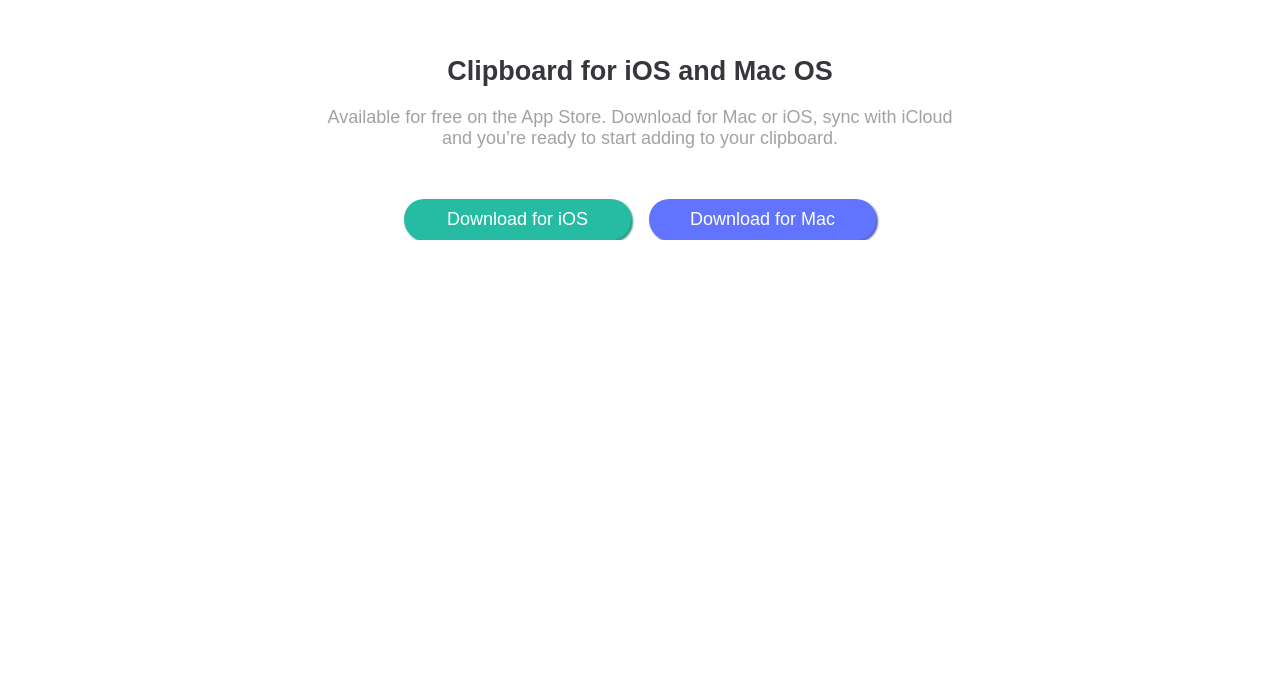
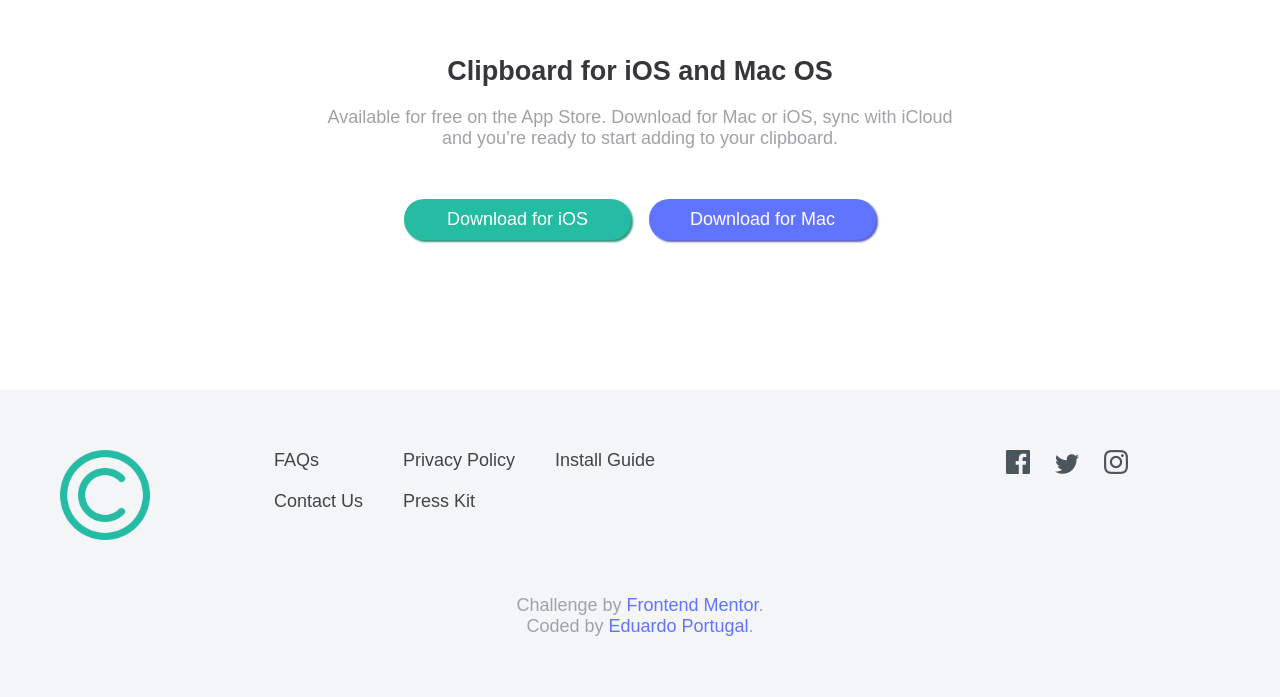
Before and after one commit to Eduardo-Portugal/challenge2-clipboard-landing-page-master, a plain HTML site: page index.html in a window 1280 px wide. Shown: the part 2673-3370 px from the top of the page. Before the commit the page ends 2913 px from the top, so only its background shows below. Drawn offline with Linux system fonts and the light colour scheme; a web font is replaced by a local one.

Commit message:
Creating footer

```diff
--- a/assets/css/style.css
+++ b/assets/css/style.css
@@ -14,9 +14,6 @@ body {
     font-weight: 400;
     font-style: normal;
     font-size: 18px;
-}
-.container {
-    padding: 60px 20px;
 }
 h1, h2 {
     font-family: "Bai Jamjuree", sans-serif;
@@ -190,3 +187,51 @@ header {
 .downloads p {
     margin-bottom: 50px;
 }
+
+/*Footer*/
+footer {
+    background-color: #f4f5f7;
+    margin-top: 150px;
+    padding: 60px 30px;
+}
+.footer-area {
+    display: flex;
+}
+.footer-area .leftside {
+    flex: 1;
+}
+.footer-area .leftside img{
+    width: 90px;
+    margin-left: 30px;
+}
+.footer-area .middleside {
+    flex: 3;
+    display: flex;
+}
+.footer-area .middleside div {
+    margin-right: 40px;
+}
+.footer-area .middleside a {
+    display: block;
+    margin-bottom: 20px;
+    color: #414448;
+}
+.footer-area .middleside a:hover {
+    text-decoration: underline;
+}
+.footer-area .rightside {
+    flex: 1;
+}
+.footer-area .rightside .social-medias img {
+    margin-right: 20px;
+}
+.attribution {
+    margin-top: 50px;
+    text-align: center;
+}
+.attribution a {
+    color: #6174ff;
+}
+.attribution a:hover {
+    text-decoration: underline;
+}
--- a/index.html
+++ b/index.html
@@ -128,17 +128,38 @@
     </div>
   </section>
 
+  <footer>
+    <div class="footer-area">
+      <div class="leftside">
+        <img src="assets/images/logo.png" >
+      </div>
+      <div class="middleside">
+        <div>
+          <a href="#">FAQs</a>
+          <a href="#">Contact Us</a>
+        </div>
+        <div>
+          <a href="#">Privacy Policy</a>
+          <a href="#">Press Kit</a>
+        </div>
+        <div>
+          <a href="#">Install Guide</a>
+        </div>
+      </div>
+      <div class="rightside">
+        <div class="social-medias">
+          <a href="https://www.facebook.com/dudu.portugal.18/" target="_blank"><img src="assets/images/icon-facebook.png"></a>
+          <a href="#"><img src="assets/images/icon-twitter.png"></a>
+          <a href="https://www.instagram.com/dudu.portugal/" target="_blank"><img src="assets/images/icon-instagram.png"></a>
+        </div>
+      </div>
+    </div>
 
-
-
-
-
-
-
-
-
-
-
+    <div class="attribution">
+      <p>Challenge by <a href="https://www.frontendmentor.io?ref=challenge" target="_blank">Frontend Mentor</a>.</p>
+      <p>Coded by <a href="https://beacons.ai/Eduardo_Portugal" target="_blank">Eduardo Portugal</a>.</p>
+    </div>
+  </footer>
 
 </body>
 </html>
```
